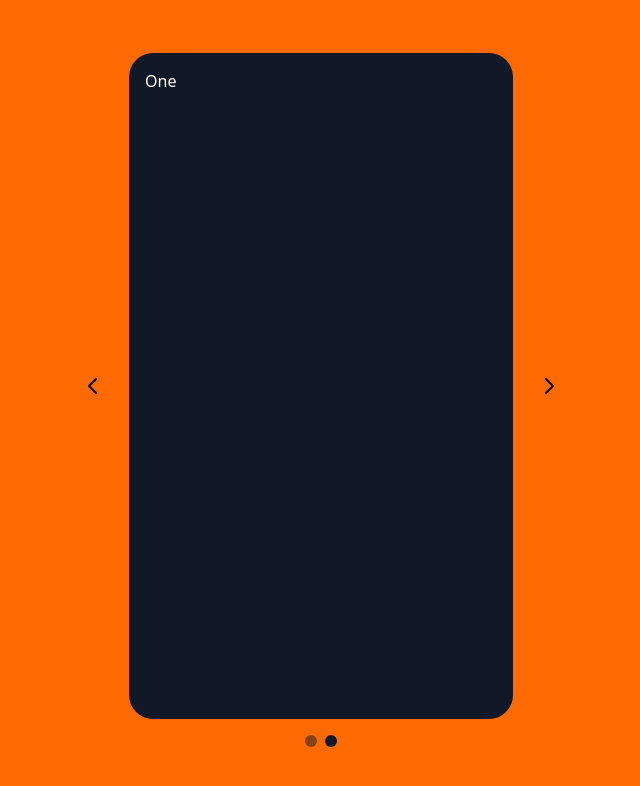
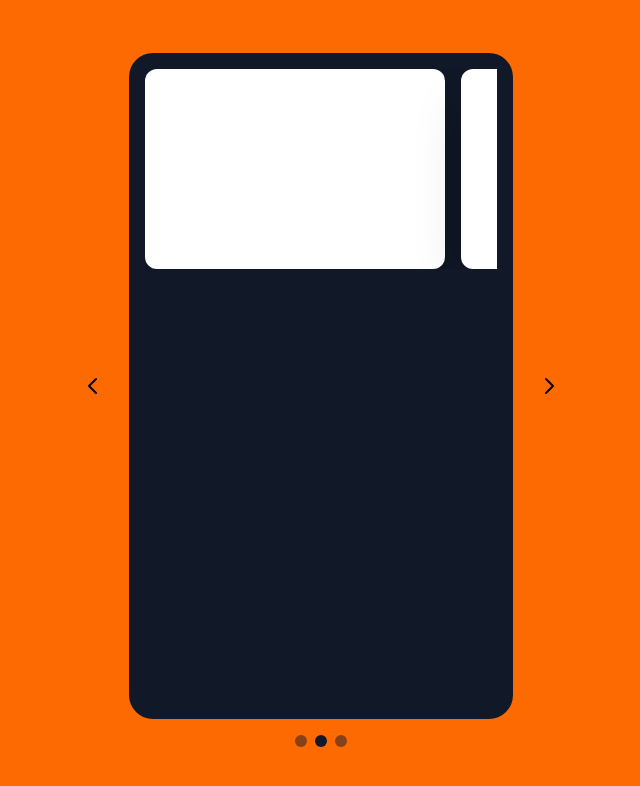
Before and after one commit to GyuJae/react-ts-tailwind-boilerplate, a React (Create React App) app: page /one in a window 1280 px wide. Shown: the top 786 px of the page, without its empty margins (319-959 px from the left). Built offline with nearby package versions, Linux system fonts and the light colour scheme.

Commit message:
feat: carousel

```diff
--- a/src/components/Layout/index.tsx
+++ b/src/components/Layout/index.tsx
@@ -3,7 +3,7 @@ import { Outlet, useLocation, useNavigate } from 'react-router-dom'
 import Indicator from './Indicator'
 import { motion } from 'framer-motion'
 
-const paths = ['/', '/one']
+const paths = ['/', '/one', '/two']
 
 const Layout = () => {
   const { pathname } = useLocation()
@@ -14,6 +14,7 @@ const Layout = () => {
     {
       '/': '#ED2939',
       '/one': '#FD6A02',
+      '/two': '#FFDF00',
     }[pathname] || '#ffffff'
 
   const PathList = useMemo(
--- a/src/routes/One/index.tsx
+++ b/src/routes/One/index.tsx
@@ -1,5 +1,25 @@
+import { useMemo } from 'react'
+import { motion } from 'framer-motion'
+
 const One = () => {
-  return <div>One</div>
+  const List = useMemo(
+    () => (
+      <motion.ul drag='x' dragConstraints={{ left: -1200, right: 0 }} className='flex space-x-4'>
+        {Array(5)
+          .fill(1)
+          .map((value, index) => {
+            const key = `firstList-${value + index}`
+            return <div key={key} className='min-h-[200px] min-w-[300px] rounded-xl bg-white shadow-2xl' />
+          })}
+      </motion.ul>
+    ),
+    []
+  )
+  return (
+    <div>
+      <div className='flex w-full  overflow-hidden'>{List}</div>
+    </div>
+  )
 }
 
 export default One
--- /dev/null
+++ b/src/routes/Two/index.tsx
@@ -0,0 +1,5 @@
+const Two = () => {
+  return <div>Two</div>
+}
+
+export default Two
--- a/src/routes/index.tsx
+++ b/src/routes/index.tsx
@@ -2,6 +2,7 @@ import Layout from 'components/Layout'
 import { Route, Routes } from 'react-router-dom'
 import Zero from './Zero'
 import One from './One'
+import Two from './Two'
 
 const App = () => {
   return (
@@ -9,6 +10,7 @@ const App = () => {
       <Route element={<Layout />}>
         <Route path='/' element={<Zero />} />
         <Route path='/one' element={<One />} />
+        <Route path='/two' element={<Two />} />
       </Route>
     </Routes>
   )
```
